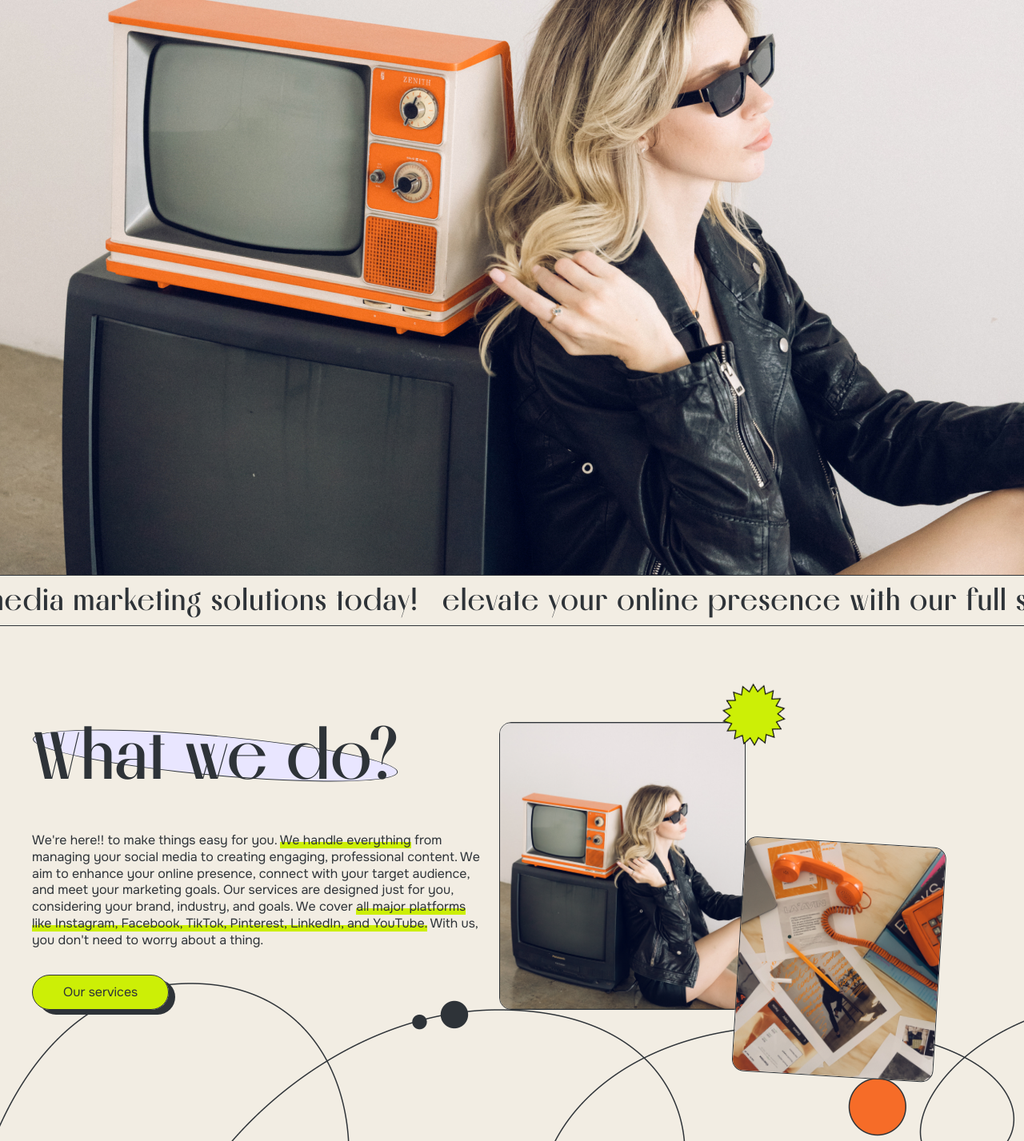
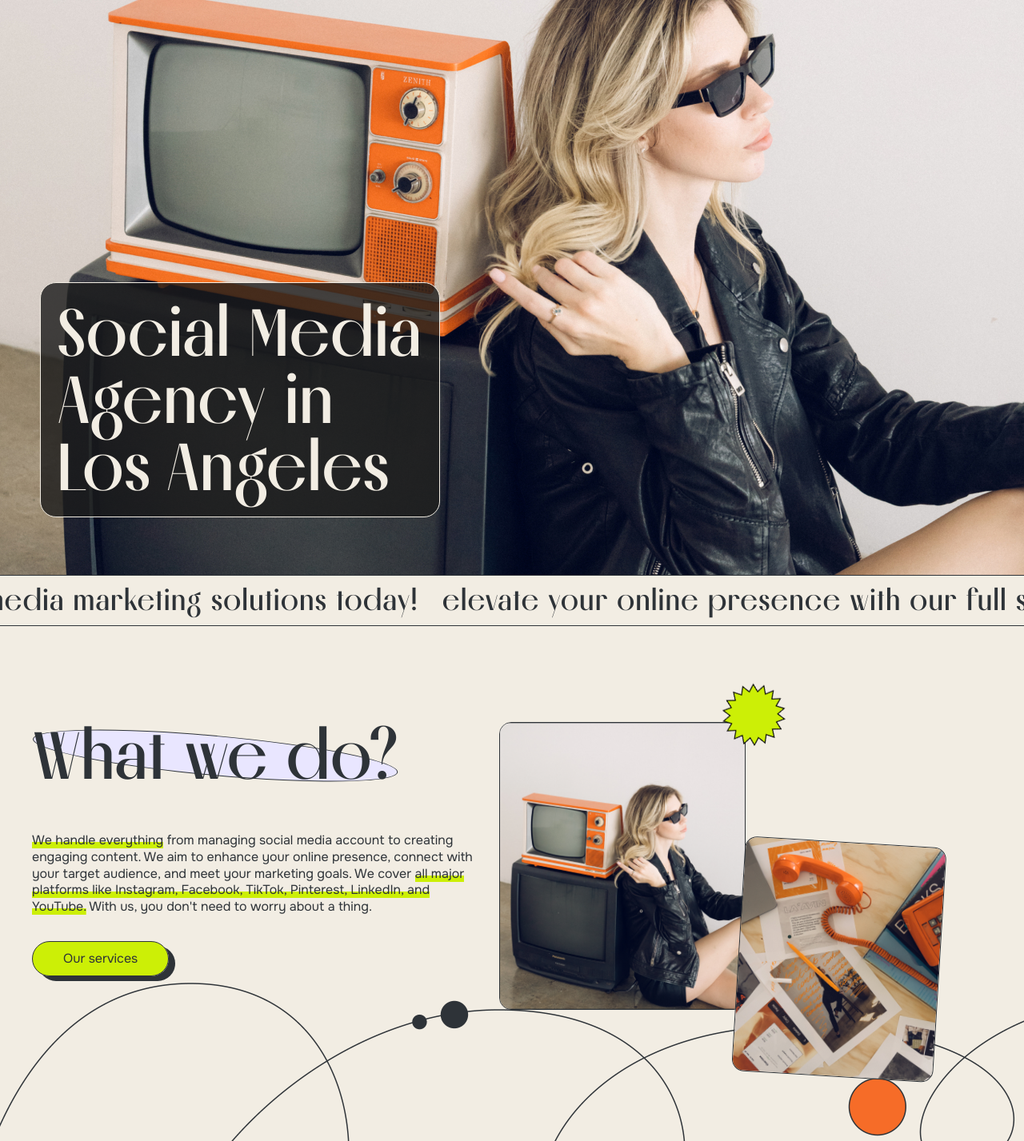
Before and after one commit to Ninikitos/smm_website, a Django app: page / in a window 1280 px wide. Shown: the part 61-1488 px from the top of the page at 80% size. Run offline with Django 4.2, Linux system fonts and the light colour scheme; data comes from the database, SQL or seed files in the repository; both versions use the stored data as it was after the commit; some web fonts are replaced.

Commit message:
redirect and more

```diff
--- a/smm_website/settings.py
+++ b/smm_website/settings.py
@@ -22,7 +22,7 @@ BASE_DIR = Path(__file__).resolve().parent.parent
 # SECURITY WARNING: keep the secret key used in production secret!
 SECRET_KEY = 'django-insecure--nmjjr^21)u-qnjh-_0s_-=3r#2ksnr=64ys3)3_zlx67y-(n3'
 # SECURITY WARNING: don't run with debug turned on in production!
-DEBUG = False
+DEBUG = True
 
 ALLOWED_HOSTS = ["13.56.234.114", "hypermediapro.com", "www.hypermediapro.com"]
 
--- a/static/styles/styles.css
+++ b/static/styles/styles.css
@@ -323,6 +323,7 @@ footer{
     margin-bottom: 5px;
 }
 .footer__cell-phone{
+    font-size: 22px;
     display: inline-block;
     transition: all .2s ease-in;
 }
@@ -330,6 +331,7 @@ footer{
     color: var(--accent-one);
 }
 .footer__email{
+    font-size: 22px;
     display: inline-block;
     transition: all .2s ease-in;
 }
--- a/templates/base.html
+++ b/templates/base.html
@@ -2,6 +2,15 @@
 <!DOCTYPE html>
 <html lang="en">
 <head>
+    <!-- Google tag (gtag.js) -->
+    <script async src="https://www.googletagmanager.com/gtag/js?id=G-XCGQT3DFXM"></script>
+    <script>
+      window.dataLayer = window.dataLayer || [];
+      function gtag(){dataLayer.push(arguments);}
+      gtag('js', new Date());
+
+      gtag('config', 'G-XCGQT3DFXM');
+    </script>
     <meta charset="utf-8">
     <meta name="viewport" content="width=device-width, initial-scale=1.0">
     <meta http-equiv="X-UA-Compatible" content="ie=edge">
--- a/webapp/static/webapp/main.css
+++ b/webapp/static/webapp/main.css
@@ -85,6 +85,23 @@
 .hero{
     width: 100%;
     margin-bottom: 120px;
+}
+.hero__title-wrapper{
+    padding: 0 10px;
+    position: relative;
+    max-width: 1200px;
+    margin: 0 auto;
+}
+.hero__title{
+    background-color: rgba(27, 27, 27, .8);
+    padding: 20px;
+    margin-right: 10px;
+    border-radius: 20px;
+    border: 1px solid var(--page-background);
+    max-width: 500px;
+    color: var(--page-background);
+    position: absolute;
+    bottom: 72px;
 }
 .hero__bkg-img{
     width: 100%;
@@ -1377,6 +1394,10 @@ form span{
     .flip-card-text{
         font-size: 18px;
     }
+    .hero__title{
+        font-size: 48px;
+        max-width: 300px;
+    }
 }
 
 @media screen and (max-width: 468px) {
--- a/webapp/templates/webapp/index.html
+++ b/webapp/templates/webapp/index.html
@@ -3,23 +3,22 @@
 
 {% block meta %}
 	<meta content="Hypermedia - Social Media Marketing, CA" name="author">
-    <link rel="canonical" href="https://www.hypermediapro.com/index.html">
-    <meta content="Highly customizable Social Media Marketing plans to grow your business in Los Angeles fast" name="description">
+    <link rel="canonical" href="{% url 'index' %}">
+    <meta content="Los Angeles Social Media agency | Influencer Collaboration | Instagram Ads | Caption Writing | Instagram GiveAway Setup | Hashtag Strategy | Monthly Content Plan | IG Stories | Feed Posts" name="description">
     <meta name="keywords"
           content="engagement and targeting, instagram ads, social media agency, smm in LA, SMM in los angeles, monthly content plan, customizable Social Media Marketing plans">
-    <meta property="og:title" content="Hypermedia - Social Media Marketing, CA">
+    <meta property="og:title" content="Hypermediapro | Social Media Agency in Los Angeles">
     <meta property="og:type" content="website">
-    <meta property="og:site_name" content="Hypermedia - Social Media Marketing, CA">
-    <meta property="og:url" content="http://www.hypermediapro.com">
-    <meta property="og:image" content="http://www.hypermediapro.com/index.html">
+    <meta property="og:site_name" content="Hypermediapro - Social Media Marketing in Los Angeles">
+    <meta property="og:url" content="https://www.hypermediapro.com">
+    <meta property="og:image" content="https://www.hypermediapro.com/">
     <meta property="og:image:alt" content="Hypermedia - Social Media Marketing, CA">
-    <meta property="og:description" content="Highly customizable Social Media Marketing plans to grow your business in Los Angeles fast">
+    <meta property="og:description" content="Los Angeles Social Media agency | Influencer Collaboration | Instagram Ads | Caption Writing | Instagram GiveAway Setup | Hashtag Strategy | Monthly Content Plan | IG Stories | Feed Posts">
 
-    <meta name="twitter:card" content="http://www.hypermediapro.com/">
-    <meta name="twitter:title" content="Hypermedia - Social Media Marketing, CA">
+    <meta name="twitter:card" content="summary_large_image">
+    <meta name="twitter:title" content="Hypermediapro | Social Media Agency Los Angeles">
     <meta name="twitter:description" content="Highly customizable Social Media Marketing plans to grow your business in Los Angeles fast">
-    <meta name="twitter:image" content="http://www.hypermediapro.com/">
-
+    <meta name="twitter:image" content="https://www.hypermediapro.com/">
 {% endblock %}
 
 {% block styles %}
@@ -27,12 +26,15 @@
 {% endblock %}
 
 {% block page_title %}
-	Hyper Media Pro - SMM Agency in Los Angeles
+	Boost Your Business's Flame with the Ultimate Social Media Agency
 {% endblock %}
 
 {% block main_content %}
 	<section class="hero">
         <div class="hero__bkg-img"></div>
+        <div class="hero__title-wrapper">
+            <h1 class="hero__title">Social Media Agency in<br>Los Angeles</h1>
+        </div>
         <div class="marquee__wrapper">
             <div class="marquee">
                 <span>
@@ -59,12 +61,11 @@
                 </div>
                 <div class="about__text">
                     <p>
-                        We're here!! to make things easy for you. <span>We handle everything</span>
-                        from managing your social media to creating engaging,
-                        professional content. We aim to enhance your online presence,
+                        <span>We handle everything</span>
+                        from managing social media account to creating engaging content.
+                        We aim to enhance your online presence,
                         connect with your target audience, and meet your marketing goals.
-                        Our services are designed just for you, considering your brand,
-                        industry, and goals. We cover <span>all major platforms like Instagram,
+                        We cover <span>all major platforms like Instagram,
                         Facebook, TikTok, Pinterest, LinkedIn, and YouTube.</span>
                         With us, you don't need to worry about a thing.
                     </p>
@@ -92,15 +93,8 @@
             </h2>
             <div class="content__text">
                 <p>
-                    Feel like content creation is a never-ending task on
-                    your to-do list? Let's take that off your plate.
-                    Whether it's capturing stunning photos, creating engaging
-                    videos, or designing eye-catching graphics, our team is all in.
-                    We dive deep into understanding your brand,
-                    so every piece of content feels authentically 'you'
-                    and supports your growth.  We're here to bring your
-                    vision to life while you focus on what you do
-                    best - growing your business.
+
+Feeling overwhelmed by the never-ending task of content creation on your to-do list? Let us take that off your plate. Whether it's collaborating with influencers, strategizing Instagram ads, crafting captivating captions, setting up Instagram giveaways, devising hashtag strategies, planning monthly content, or creating engaging IG stories and feed posts, our dedicated team is here for you. We immerse ourselves in understanding your brand deeply, ensuring every piece of content reflects your authenticity and contributes to your growth. Let us bring your vision to life while you focus on what you do best - growing your business.
                 </p>
             </div>
             <a href="{% url 'portfolio' %}">
```
Also changed, not shown: webapp/templates/webapp/about_us.html (+20 -0 lines), db.sqlite3, media/about_page_images/hypper_media_pro_service_one.png, media/about_page_images/hypper_media_pro_service_two.png, 3 other files.
